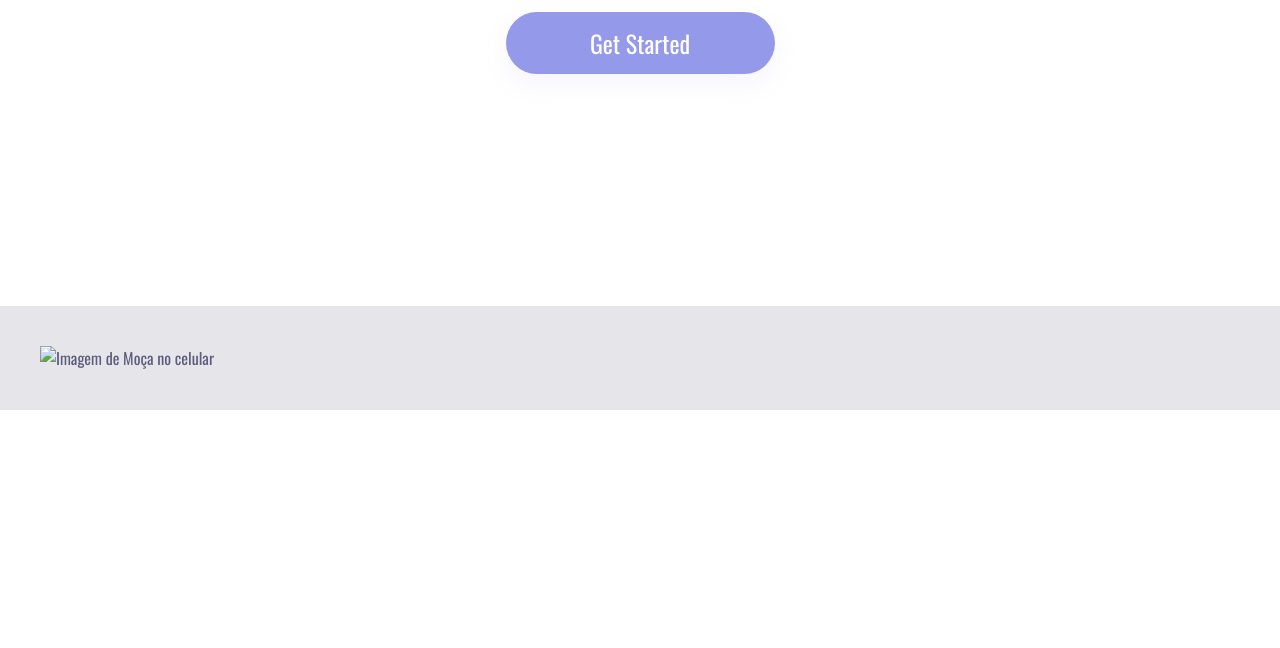
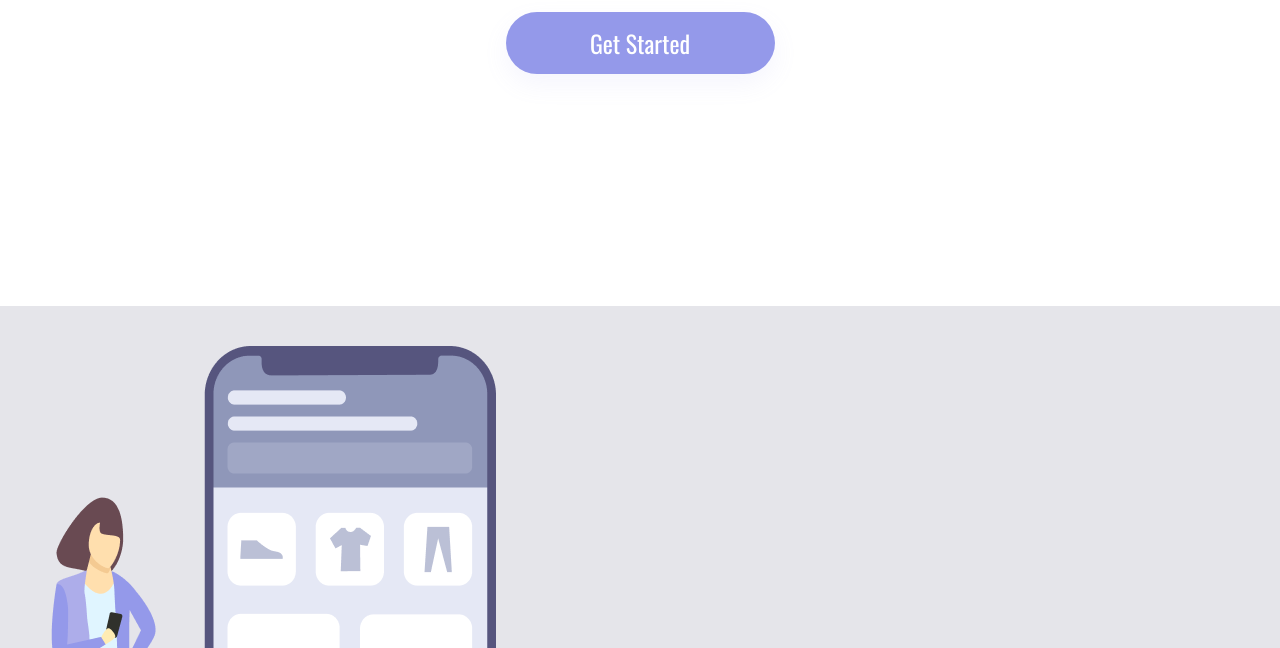
Before and after one commit to thomascaldana/easy-shopping, a plain HTML site: page index.html in a window 1280 px wide. Shown: the part 152-800 px from the top of the page. Drawn offline with nearby package versions, Linux system fonts and the light colour scheme; the site is published under a folder, as on GitHub Pages, so addresses that start at the root find nothing.

Commit message:
changing the img src

```diff
--- a/index.html
+++ b/index.html
@@ -25,7 +25,7 @@
                 <a href="">About</a>
                 <a href="">Contact</a>
             </header>
-            <img src="/assets/girl-cellphone.png" alt="Imagem de Moça no celular">
+            <img src="./assets/girl-cellphone.png" alt="Imagem de Moça no celular">
         </section>
     </div>
 </body>
```
